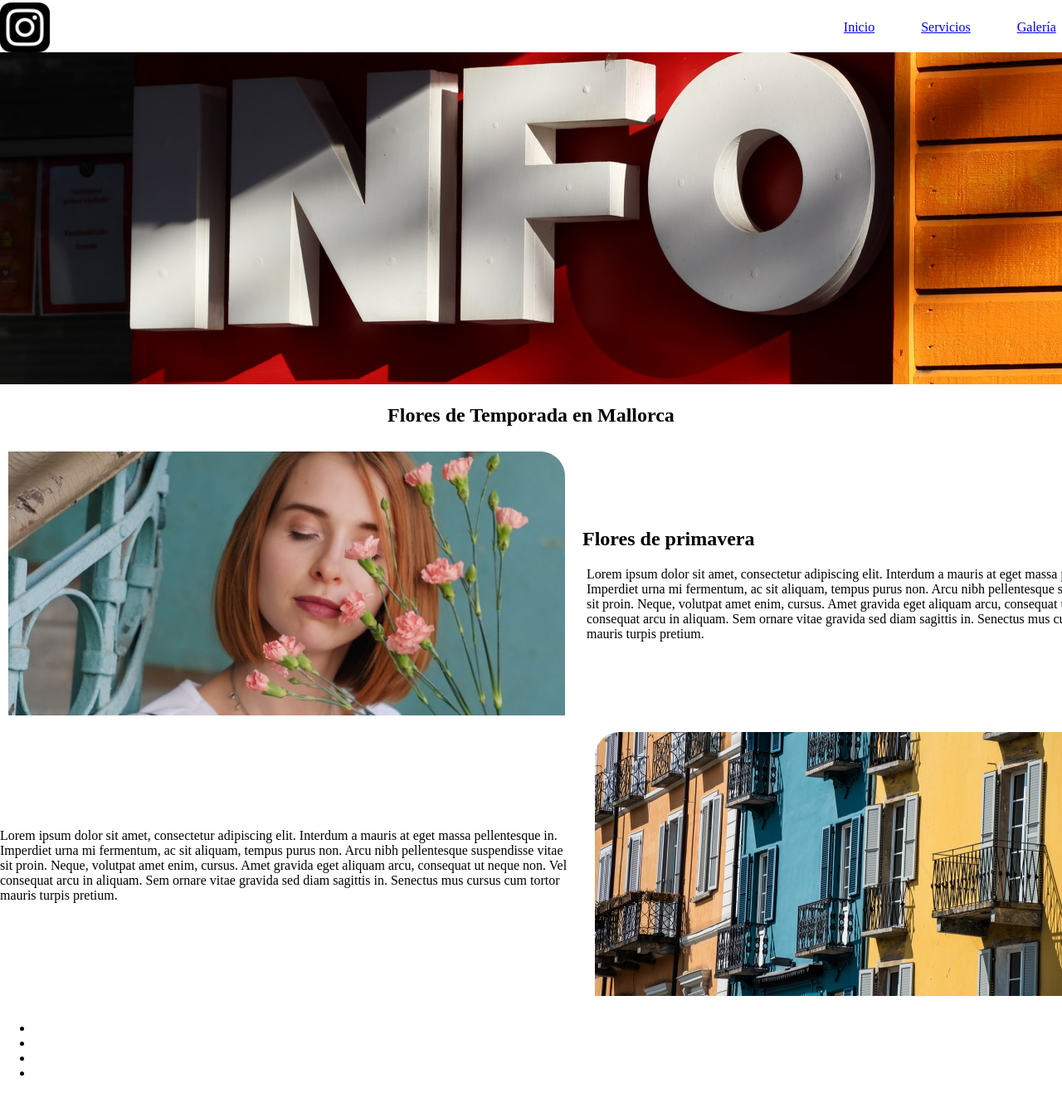
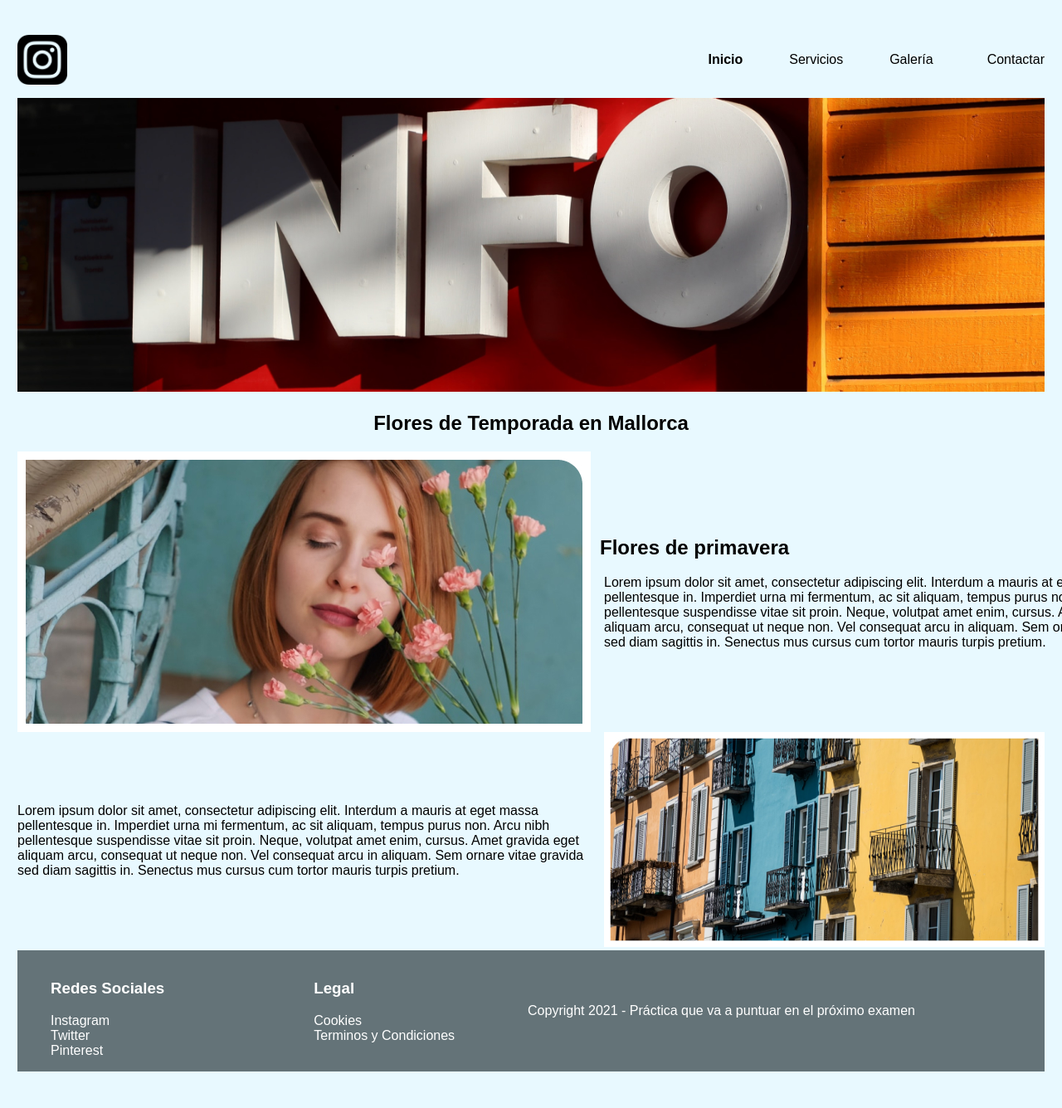
Before and after one commit to luisherdeth2020/FloresMallorca, a plain HTML site: page index.html in a window 1280 px wide. Shown: the part 5-1340 px from the top of the page at 83% size. Drawn offline with Linux system fonts and the light colour scheme.

Commit message:
add box-sizing, footer

```diff
--- a/css/style.css
+++ b/css/style.css
@@ -1,22 +1,38 @@
+*,
+*:before,
+*:after {
+	box-sizing: border-box;
+}
 body {
+	background-color: #e8f9ff;
+	font-family: sans-serif;
 	margin-left: auto;
 	margin-right: auto;
 	max-width: 1440px;
+	padding: 39px 21px;
 }
 
 header {
 	align-items: center;
 	display: flex;
-	width: 1400px;
 	justify-content: space-between;
+	margin-bottom: 16px;
 }
 .header__logo {
 	height: 60px;
 	width: 60px;
 }
 
-header img {
+img {
 	width: 100%;
+}
+nav a {
+	color: #000;
+	text-decoration: none;
+}
+nav a:first-child {
+	color: #000;
+	font-weight: bold;
 }
 nav a:nth-child(2) {
 	margin: 0 56px;
@@ -31,8 +47,8 @@ h1 {
 	align-items: center;
 	display: flex;
 }
-.container_titulo{
-    margin-left: 11px;
+.container_titulo {
+	margin-left: 11px;
 }
 .container__text {
 	margin-left: 16px;
@@ -42,3 +58,23 @@ h1 {
 	margin-right: 16px;
 	width: 691px;
 }
+
+footer {
+	align-items: center;
+	display: flex;
+	justify-content: space-between;
+	background-color: #647378;
+	color:#fff;
+}
+ul {
+	list-style: none;
+}
+.footer__contenedor {
+	display: flex;
+}
+.footer__contenedor ul:nth-child(2) {
+	margin-left: 140px;
+}
+footer p{
+	margin-right: 156px;
+}
--- a/index.html
+++ b/index.html
@@ -18,8 +18,8 @@
 				<h1>Flores de Temporada en Mallorca</h1>
 			</section>
 			<section class="container">
-                <img src="./img/mujer_flores.jpg" alt="Mujer Flores" />
-                <article>
+				<img src="./img/mujer_flores.jpg" alt="Mujer Flores" />
+				<article>
 					<h2 class="container_titulo">Flores de primavera</h2>
 					<p class="container__text">
 						Lorem ipsum dolor sit amet, consectetur adipiscing elit. Interdum a mauris at eget massa
@@ -46,12 +46,20 @@
 			</section>
 		</main>
 		<footer>
-            <ul>
-                <li></li>
-                <li></li>
-                <li></li>
-                <li></li>
-            </ul>
-        </footer>
+			<div class="footer__contenedor">
+			<ul>
+				<li><h3>Redes Sociales</h3></li>
+				<li>Instagram</li>
+				<li>Twitter</li>
+				<li>Pinterest</li>
+			</ul>
+			<ul>
+				<li><h3>Legal</h3></li>
+				<li>Cookies</li>
+				<li>Terminos y Condiciones</li>
+			</ul>
+			</div>
+			<p>Copyright 2021 - Práctica que va a puntuar en el próximo examen</p>
+		</footer>
 	</body>
 </html>
```
